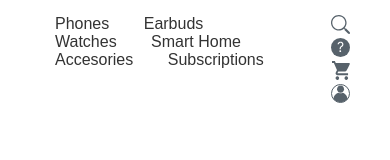
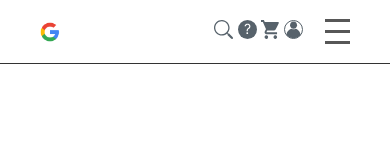
Before and after one commit to Mariaperis/GR01_PR03_GoogleStore, a plain HTML site: page index.html in a window 390 px wide. Drawn offline with Linux system fonts and the light colour scheme.

Commit message:
añadirhamburguesa y tamaño icono

```diff
--- a/index.html
+++ b/index.html
@@ -1,15 +1,19 @@
 <!DOCTYPE html>
 <html lang="es">
+
 <head>
     <meta charset="UTF-8">
     <meta name="viewport" content="width=device-width, initial-scale=1.0">
     <title>Document</title>
     <link rel="stylesheet" href="style.css">
 </head>
+
 <body>
 
     <header class="header">
-    <div>
+        <div id="logo">
+            <img src="images/google-logo.png" alt="Google Store Logo">
+        </div>
         <nav id="menu-left">
             <ul>
                 <li><a href="#">Phones</a></li>
@@ -20,14 +24,29 @@
                 <li><a href="#">Subscriptions</a></li>
             </ul>
         </nav>
-    </div>
+
         <div id="iconos">
             <img src="images/icons/Search.svg" alt="Search Icon">
             <img src="images/icons/Help.svg" alt="Help Icon">
             <img src="images/icons/Cart.svg" alt="Cart Icon">
             <img src="images/icons/Avatar.svg" alt="Avatar Icon">
         </div>
+         <div class="menu-btn" id="menuBtn">
+            <span></span>
+            <span></span>
+            <span></span>
+        </div>
     </header>
+    <main>
 
+    </main>
+    <script>
+        const menuBtn = document.getElementById('menuBtn');
+        const menu = document.getElementById('menu');
+        menuBtn.addEventListener('click', () => {
+            menu.classList.toggle('show');
+        });
+    </script>
 </body>
+
 </html>
--- a/style.css
+++ b/style.css
@@ -13,8 +13,10 @@ body {
 .header {
     display: flex;
     justify-content: space-between;
+    align-items: center;
     background-color: #FFFFFF;
     padding: 15px 40px;
+    border-bottom: #333 solid 1px;
 }
 
 #menu-left ul li {
@@ -26,15 +28,62 @@ body {
 #iconos {
     display: block;
     text-align: right;
+    width: 200px;
 }
-#menu-left ul li a:link, #menu-left ul li a:visited, #menu-left ul li a:active {
+
+#menu-left ul li a:link,
+#menu-left ul li a:visited,
+#menu-left ul li a:active {
     color: #333;
     text-decoration: none;
     padding: 10px 15px;
 }
+
 #menu-left ul li a:hover {
 
     color: #4b71ed;
     text-decoration: none;
 
 }
+
+#logo img {
+    width: 50%;
+    margin: 0%;
+    padding: 0%;
+}
+#logo {
+    display: flex;
+    text-align: left;
+    width: 40px;
+    margin: 0%;
+    padding: 0%;
+}
+
+.menu-btn {
+    display: none;
+    flex-direction: column;
+    cursor: pointer;
+    float: left;
+}
+
+.menu-btn span {
+    background: rgb(87, 87, 87);
+    height: 3px;
+    width: 25px;
+    margin: 4px 0;
+    display: block;
+    float: left;
+}
+
+#menu-left {
+    display: flex;
+}
+@media (max-width: 768px) {
+#menu-left {
+    display: none; }
+
+    .menu-btn {
+        display: flex;
+
+    }
+}
```
Lines whose indentation alone changed are shown as unchanged.
